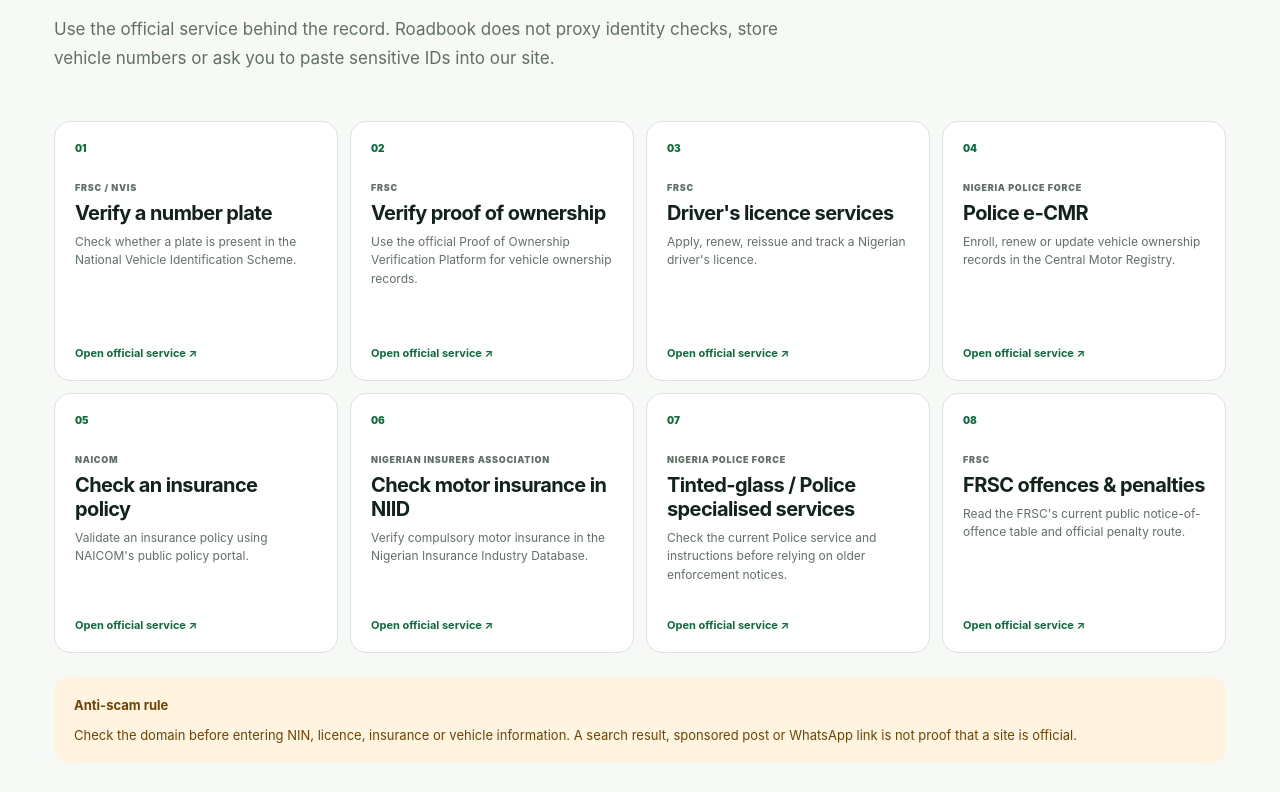
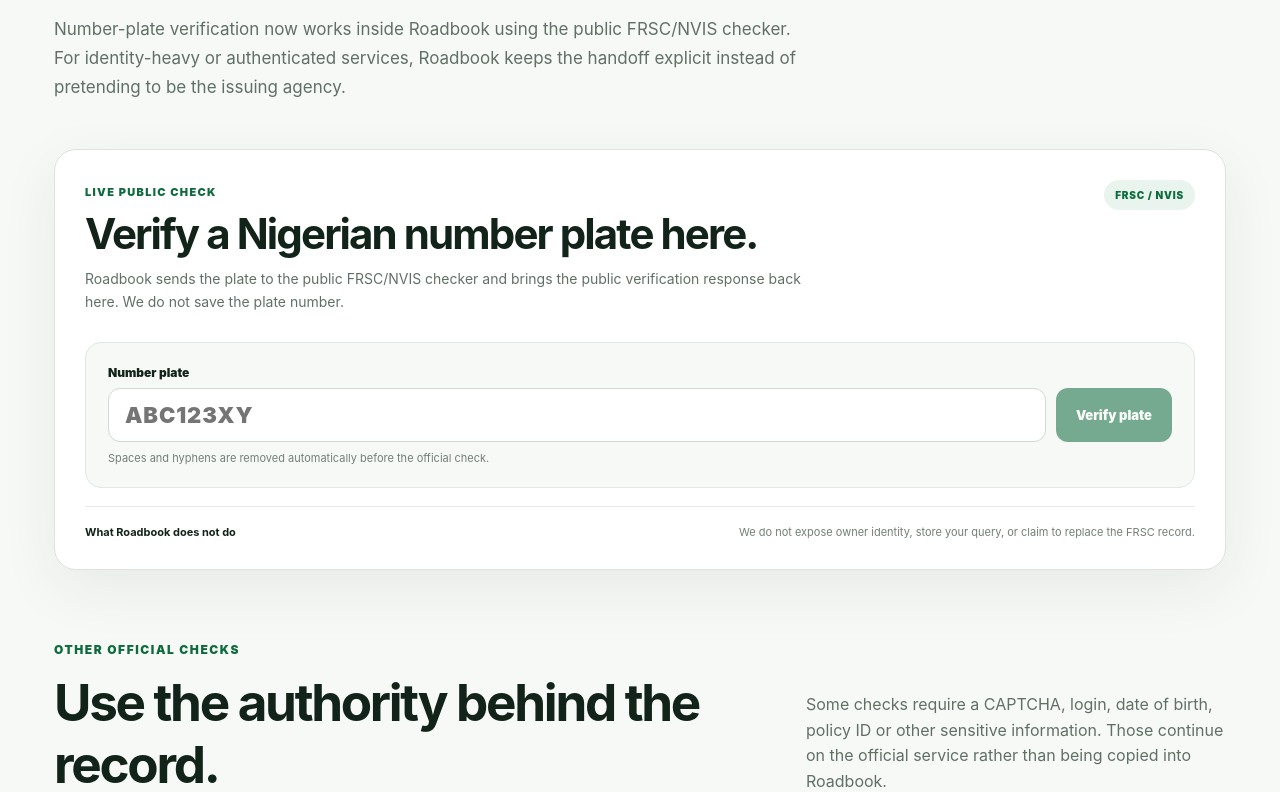
Before and after one commit to mojeebdev/roadbook-ng, a Next.js app: page /verify in a window 1280 px wide. Shown: the part 348-1140 px from the top of the page. Built offline with nearby package versions, Linux system fonts and the light colour scheme.

Commit message:
feat: make verify work inside Roadbook

```diff
--- a/app/verify/page.tsx
+++ b/app/verify/page.tsx
@@ -1,32 +1,50 @@
+import { PlateVerifier } from "@/components/PlateVerifier";
 import { officialServices } from "@/data/content";
 
 export const metadata = {
   title: "Official Verification Hub",
-  description: "Jump directly to official Nigerian vehicle, licence and insurance verification services."
+  description: "Verify a Nigerian number plate inside Roadbook and use the correct official route for other vehicle records."
 };
 
 export default function VerifyPage() {
+  const otherServices = officialServices.filter((service) => service.title !== "Verify a number plate");
+
   return (
     <section className="section pageTop">
       <div className="pageIntro">
         <div className="eyebrow">Official verification hub</div>
-        <h1>Paper is not the database.</h1>
+        <h1>Check first. Then trust the paper.</h1>
         <p>
-          Use the official service behind the record. Roadbook does not proxy identity checks,
-          store vehicle numbers or ask you to paste sensitive IDs into our site.
+          Number-plate verification now works inside Roadbook using the public FRSC/NVIS checker.
+          For identity-heavy or authenticated services, Roadbook keeps the handoff explicit instead of pretending to be the issuing agency.
         </p>
       </div>
+
+      <PlateVerifier />
+
+      <div className="sectionHeading split" style={{ marginTop: 72 }}>
+        <div>
+          <div className="eyebrow">Other official checks</div>
+          <h2>Use the authority behind the record.</h2>
+        </div>
+        <p>
+          Some checks require a CAPTCHA, login, date of birth, policy ID or other sensitive information.
+          Those continue on the official service rather than being copied into Roadbook.
+        </p>
+      </div>
+
       <div className="verifyGrid">
-        {officialServices.map((service, index) => (
+        {otherServices.map((service, index) => (
           <a className="verifyCard" href={service.url} target="_blank" rel="noreferrer" key={service.title}>
             <span className="verifyNum">{String(index + 1).padStart(2, "0")}</span>
             <small>{service.agency}</small>
             <h2>{service.title}</h2>
             <p>{service.description}</p>
-            <b>Open official service ↗</b>
+            <b>Continue on official service ↗</b>
           </a>
         ))}
       </div>
+
       <div className="callout amber">
         <strong>Anti-scam rule</strong>
         <span>
```
